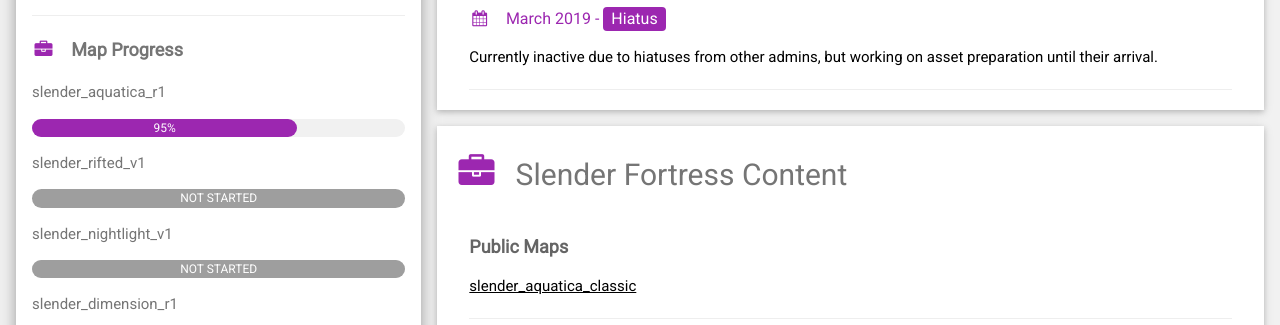
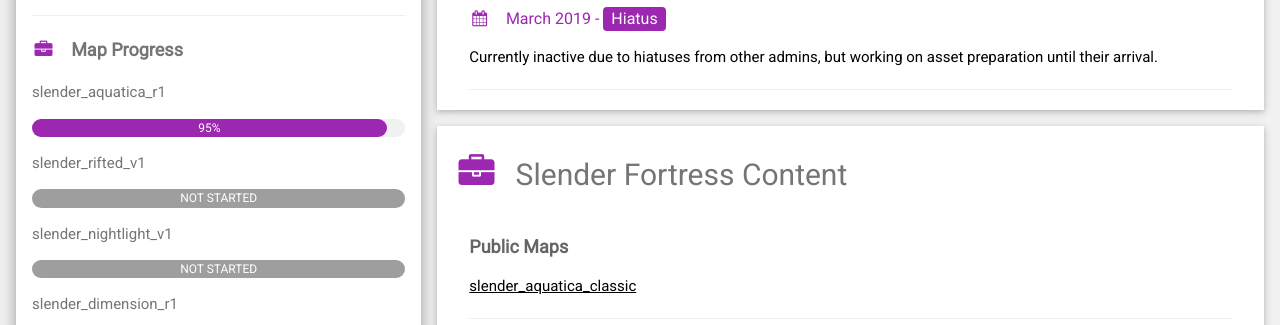
Before and after one commit to Diviously/diviously.github.io, a plain HTML site: page index.html in a window 1280 px wide. Shown: the part 475-800 px from the top of the page. Drawn offline with nearby package versions, Linux system fonts and the light colour scheme.

Commit message:
Update index.html

```diff
--- a/index.html
+++ b/index.html
@@ -47,7 +47,7 @@
 
 					<p>slender_aquatica_r1</p>
 					<div class="w3-light-grey w3-round-xlarge w3-small">
-						<div class="w3-container w3-center w3-round-xlarge w3-purple" style="width:71%">95%</div>
+						<div class="w3-container w3-center w3-round-xlarge w3-purple" style="width:95%">95%</div>
 					</div>
 
 					<p>slender_rifted_v1</p>
```
